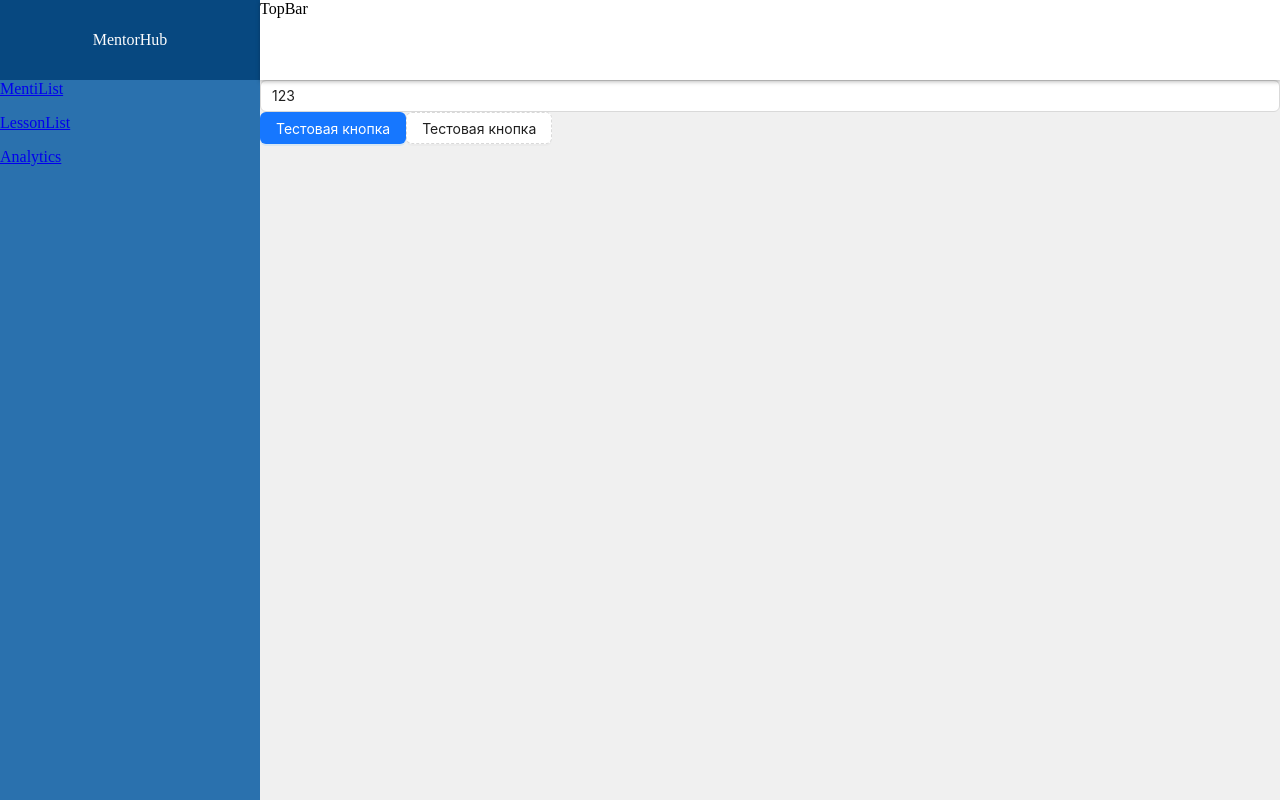
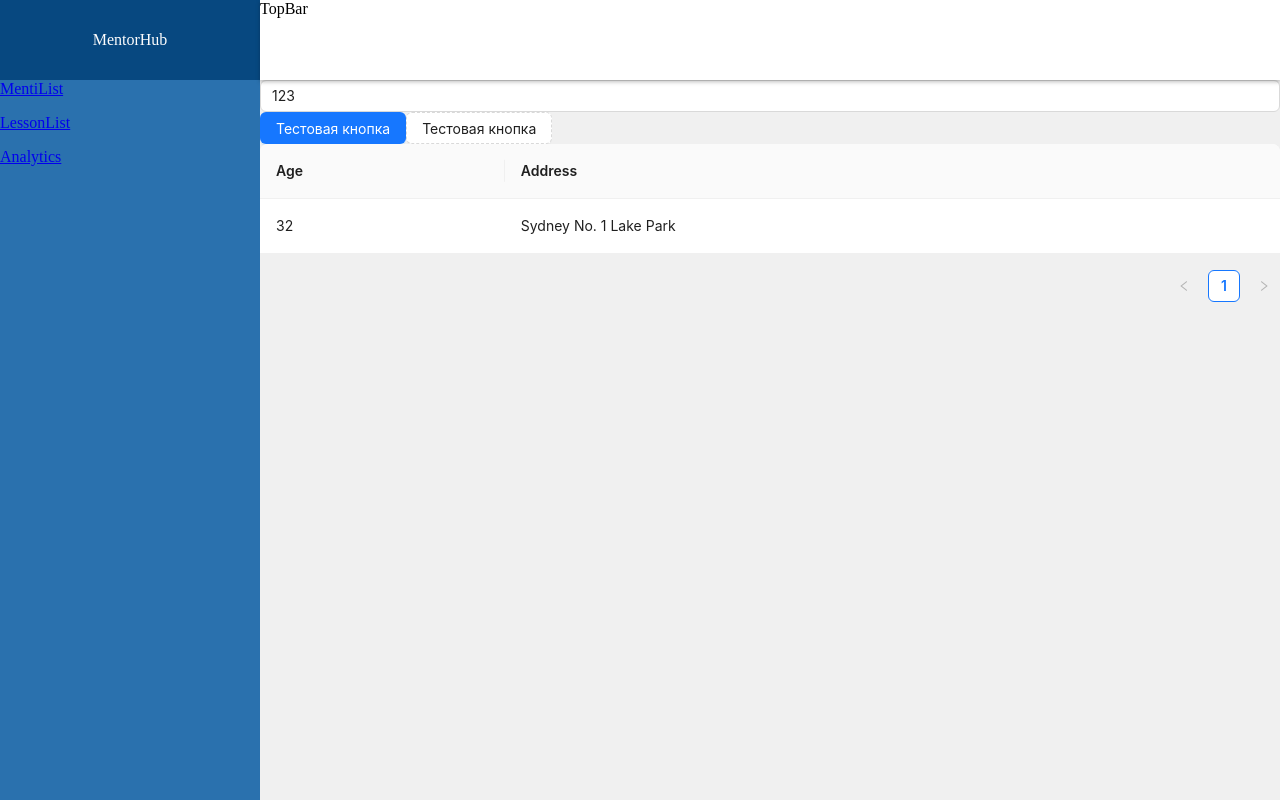
Before and after one commit to ivnvMkhl/mentoring-ui, a React (Vite) app: page /menti-list in a window 1280 px wide. Built offline with nearby package versions, Linux system fonts and the light colour scheme.

Commit message:
Feature: Proxy Table component

```diff
--- a/src/components/pages/MentiList/MentiList.tsx
+++ b/src/components/pages/MentiList/MentiList.tsx
@@ -2,11 +2,14 @@ import { FC } from 'react';
 import styles from './MentiList.module.css';
 import { TheInput } from '../../primitives/input/TheInput';
 import { TheButton } from '../../primitives/button/TheButton';
+import { TheTable } from '../../primitives/Table/TheTable';
+
 const MentiList: FC = () => {
   return <div className={styles.wrapper}>
       <TheInput placeholder = "123" defaultValue="123"></TheInput>
       <TheButton type="primary">Тестовая кнопка</TheButton>
       <TheButton type="dashed">Тестовая кнопка</TheButton>
+      <TheTable columns={[{title: 'Age',dataIndex: 'age',key: 'age',},{title: 'Address',dataIndex: 'address',key: 'address'}]} dataSource={[{key: '3',name: 'Joe Black',age: 32,address: 'Sydney No. 1 Lake Park',tags: ['cool', 'teacher']}]}></TheTable>
   </div>;
 };
 
--- /dev/null
+++ b/src/components/primitives/Table/TheTable.tsx
@@ -0,0 +1,7 @@
+import React from "react";
+import { Table } from "antd";
+import type {TableProps} from "antd"
+
+const TheTable: React.FC<TableProps<object>> = (props) => <Table {...props}></Table>;
+
+export {TheTable};
```
